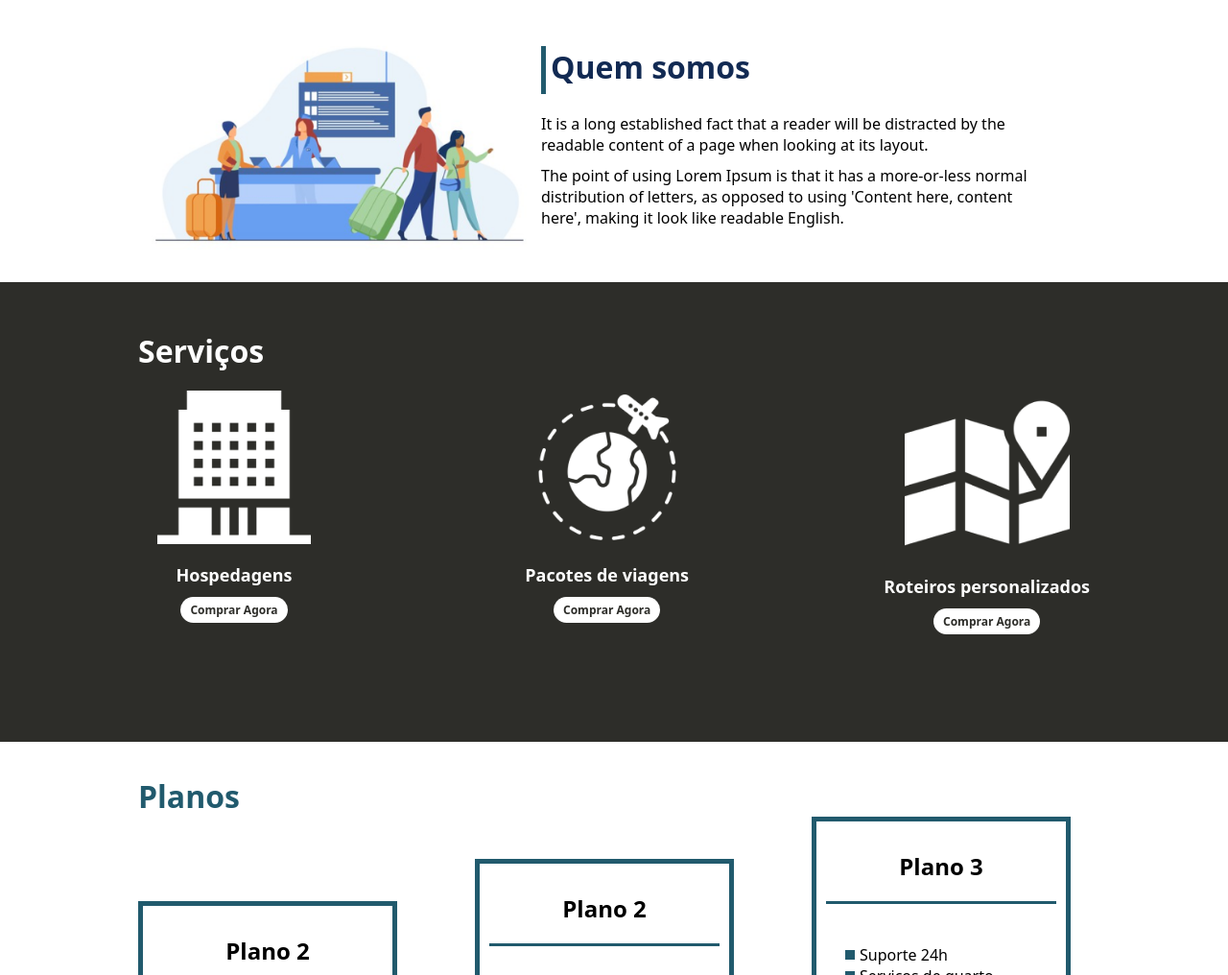
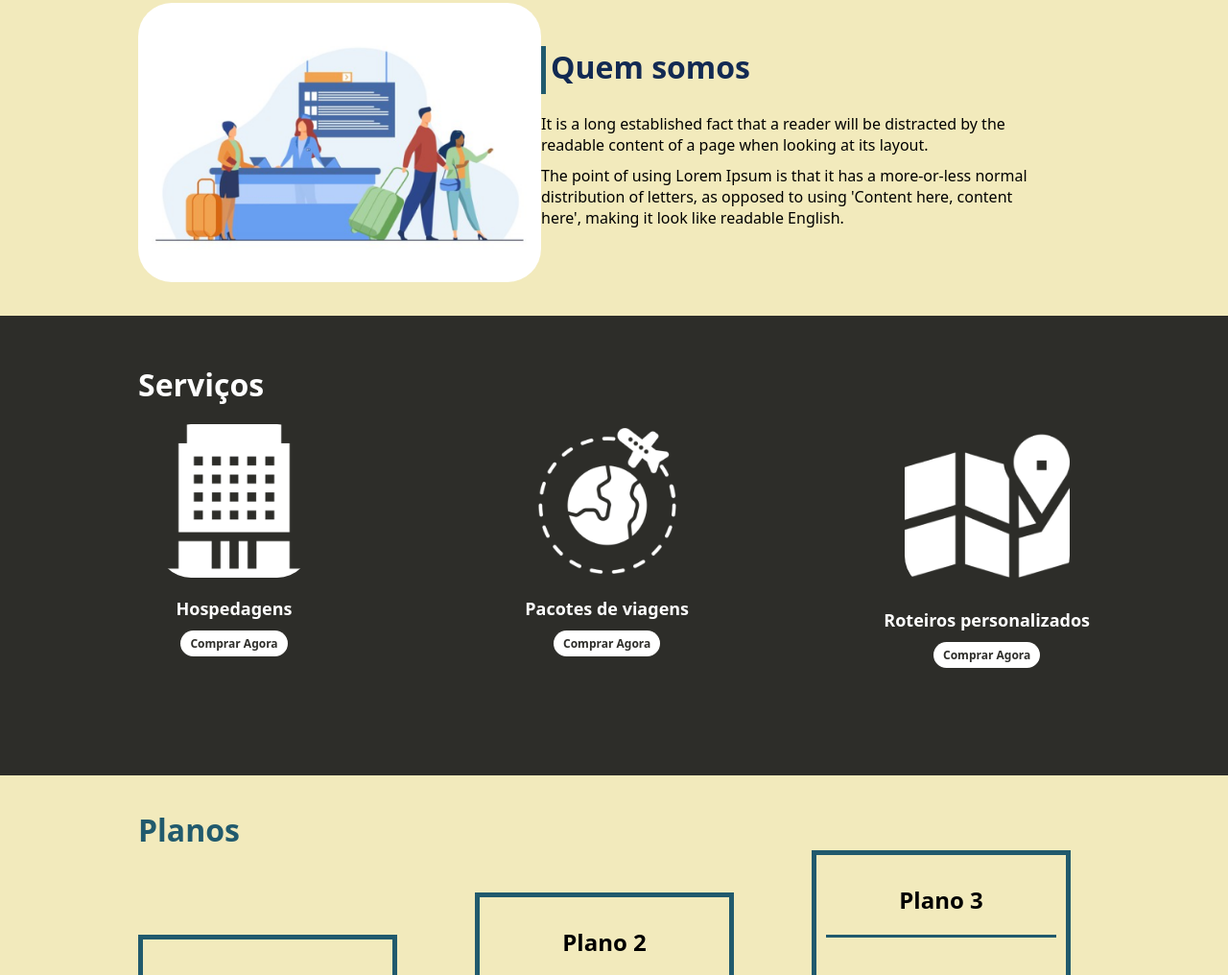
Before and after one commit to pmoraes230/Projeto-flexbox, a plain HTML site: page project-flexbox-dio-master/flex-projeto/index.html in a window 1280 px wide. Shown: the part 897-1913 px from the top of the page at 96% size. Drawn offline with Linux system fonts and the light colour scheme.

Commit message:
Upgrade in css

```diff
--- a/project-flexbox-dio-master/flex-projeto/style.css
+++ b/project-flexbox-dio-master/flex-projeto/style.css
@@ -19,6 +19,18 @@ ul li a {
 div img {
     display: block;
     width: 100%;
+}
+
+body {
+    background-color: #f2eabc;
+}
+
+body img {
+    display: flex;
+    justify-content: center;
+    align-items: center;
+    border-radius: 35px;
+    overflow: hidden;
 }
 
 /*barra inicial*/
@@ -128,6 +140,7 @@ header .list-items {
     flex-direction: column;
     padding-top: 50px;
     padding-bottom: 100px;
+    margin-top: 35px;
 }
 
 #servicos h2 {
@@ -149,7 +162,7 @@ header .list-items {
     height: 50px;
     text-align: center;
     text-decoration: none;
-    margin-top: 20px;
+    margin-top: 50px;
     line-height: 50px;
     padding: 5px 10px;
     color: #2d2d29;
```
